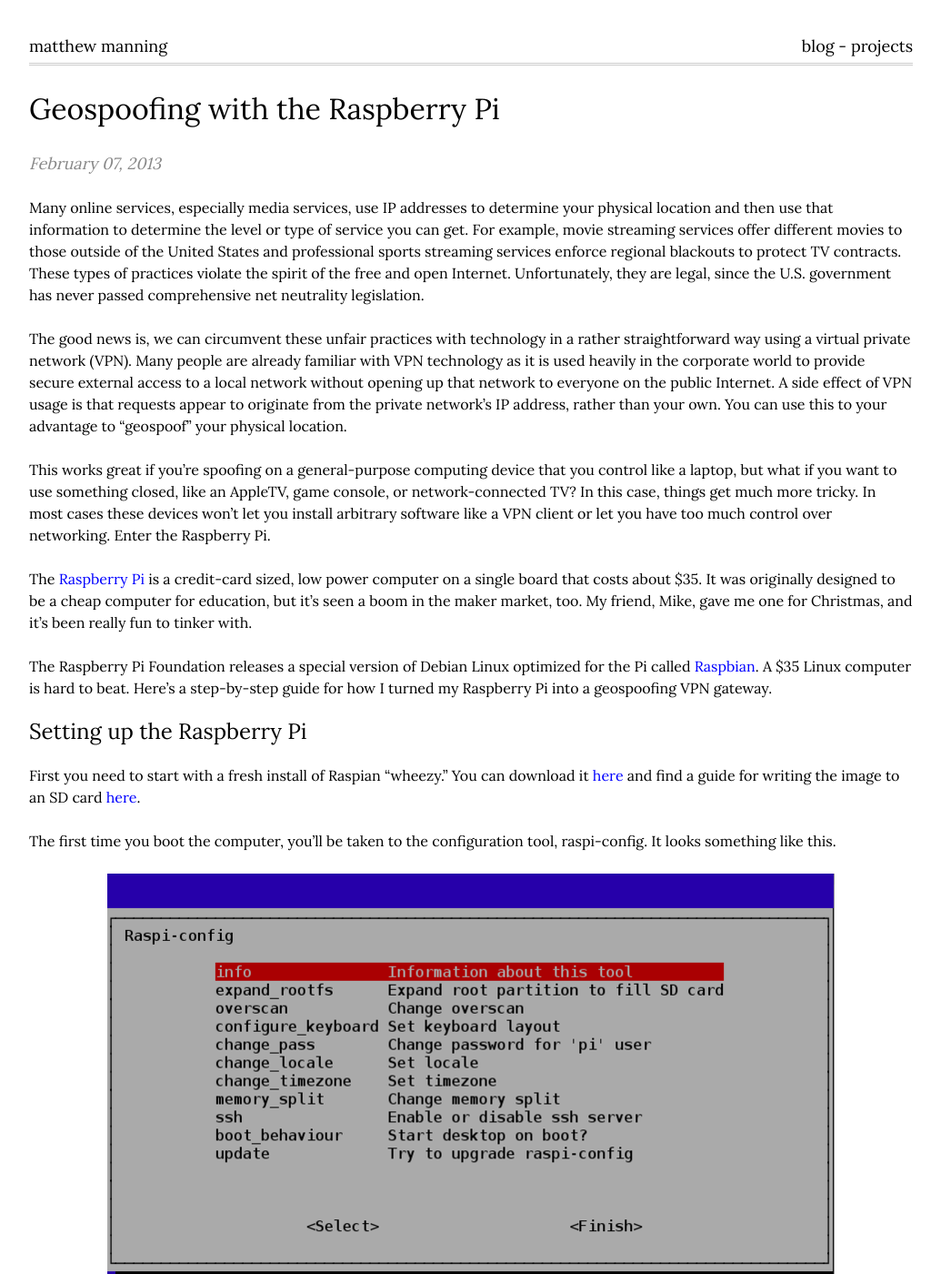
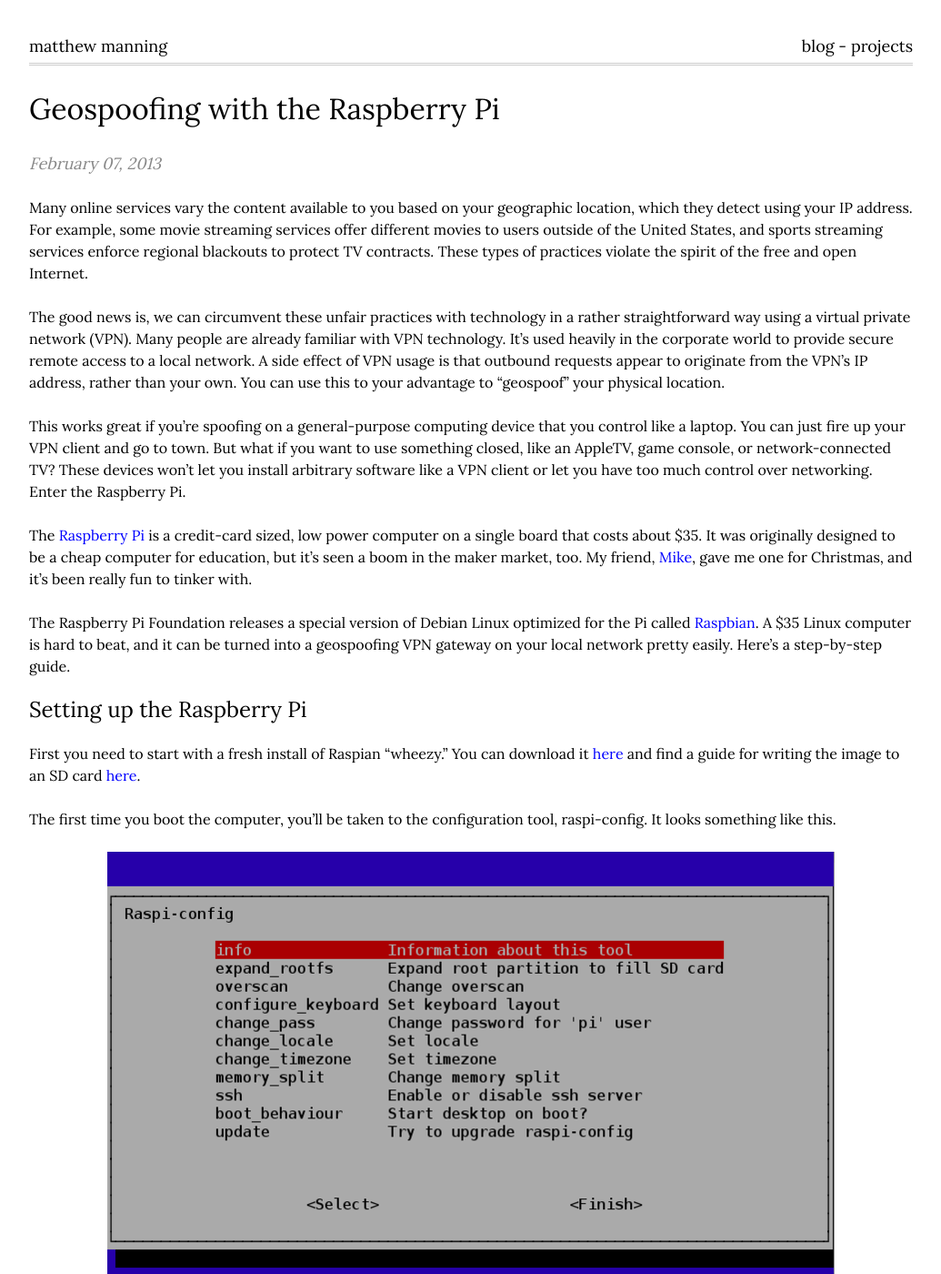
Before and after one commit to mattmanning/mattmanning.github.com, a Jekyll site: the page built from _posts/2013-02-07-Geospoofing-with-the-Raspberry-Pi.md, in a window 1280 px wide and 1400 px high. Shown: the whole window at 91% size, without its empty margins (122-1157 px from the left). Built offline with Jekyll 4.4.1, drawn with Linux system fonts in a browser that asks for light colours; Markdown is read by kramdown in place of the engine named in the settings; comment, search, counter and statistics services are not loaded; some of the changed text lies outside the part shown.

Commit message:
Revise post.

```diff
--- a/_posts/2013-02-07-Geospoofing-with-the-Raspberry-Pi.md
+++ b/_posts/2013-02-07-Geospoofing-with-the-Raspberry-Pi.md
@@ -3,15 +3,15 @@
 title: Geospoofing with the Raspberry Pi
 ---
 
-Many online services, especially media services, use IP addresses to determine your physical location and then use that information to determine the level or type of service you can get. For example, movie streaming services offer different movies to those outside of the United States and professional sports streaming services enforce regional blackouts to protect TV contracts. These types of practices violate the spirit of the free and open Internet. Unfortunately, they are legal, since the U.S. government has never passed comprehensive net neutrality legislation.
+Many online services vary the content available to you based on your geographic location, which they detect using your IP address. For example, some movie streaming services offer different movies to users outside of the United States, and sports streaming services enforce regional blackouts to protect TV contracts. These types of practices violate the spirit of the free and open Internet.
 
-The good news is, we can circumvent these unfair practices with technology in a rather straightforward way using a virtual private network (VPN). Many people are already familiar with VPN technology as it is used heavily in the corporate world to provide secure external access to a local network without opening up that network to everyone on the public Internet. A side effect of VPN usage is that requests appear to originate from the private network's IP address, rather than your own. You can use this to your advantage to "geospoof" your physical location.
+The good news is, we can circumvent these unfair practices with technology in a rather straightforward way using a virtual private network (VPN). Many people are already familiar with VPN technology. It's used heavily in the corporate world to provide secure remote access to a local network. A side effect of VPN usage is that outbound requests appear to originate from the VPN's IP address, rather than your own. You can use this to your advantage to "geospoof" your physical location.
 
-This works great if you're spoofing on a general-purpose computing device that you control like a laptop, but what if you want to use something closed, like an AppleTV, game console, or network-connected TV? In this case, things get much more tricky. In most cases these devices won't let you install arbitrary software like a VPN client or let you have too much control over networking. Enter the Raspberry Pi.
+This works great if you're spoofing on a general-purpose computing device that you control like a laptop. You can just fire up your VPN client and go to town. But what if you want to use something closed, like an AppleTV, game console, or network-connected TV? These devices won't let you install arbitrary software like a VPN client or let you have too much control over networking. Enter the Raspberry Pi.
 
-The [Raspberry Pi](http://www.raspberrypi.org/faqs) is a credit-card sized, low power computer on a single board that costs about $35. It was originally designed to be a cheap computer for education, but it's seen a boom in the maker market, too. My friend, Mike, gave me one for Christmas, and it's been really fun to tinker with.
+The [Raspberry Pi](http://www.raspberrypi.org/faqs) is a credit-card sized, low power computer on a single board that costs about $35. It was originally designed to be a cheap computer for education, but it's seen a boom in the maker market, too. My friend, [Mike](http://www.youtube.com/watch?v=Kh2AWswAMvw), gave me one for Christmas, and it's been really fun to tinker with.
 
-The Raspberry Pi Foundation releases a special version of Debian Linux optimized for the Pi called [Raspbian](http://www.raspbian.org/). A $35 Linux computer is hard to beat. Here's a step-by-step guide for how I turned my Raspberry Pi into a geospoofing VPN gateway.
+The Raspberry Pi Foundation releases a special version of Debian Linux optimized for the Pi called [Raspbian](http://www.raspbian.org/). A $35 Linux computer is hard to beat, and it can be turned into a geospoofing VPN gateway on your local network pretty easily. Here's a step-by-step guide.
 
 Setting up the Raspberry Pi
 ---------------------------
@@ -22,9 +22,9 @@
 
 ![raspi-config menu screen](/images/raspi-config.png)
 
-Since you'll be using this computer as a network device, you'll want to change the default password here for security reasons. Turning on the ssh server is also necessary unless you intend to keep the Pi hooked up to a monitor, keyboard, and mouse permanently.
+Since you'll be using this computer as a network device, you should change the default password for security reasons. Turning on the ssh server is also necessary unless you intend to keep the Pi hooked up to a monitor, keyboard, and mouse.
 
-Next, [give your Raspberry Pi a static IP address](http://www.raspberrypi-tutorials.co.uk/raspberry-pi-static-ip-address/) outside your router's DHCP range. You're going to need a static IP address to set as the gateway when you configure the other devices on your local network.
+Next, [give your Raspberry Pi a static IP address](http://www.raspberrypi-tutorials.co.uk/raspberry-pi-static-ip-address/) outside your router's DHCP range. You'll use this address as the router or gateway when you configure the other devices on your local network.
 
 At some point you'll want to upgrade all the software on your Pi using the commands:
 
@@ -40,7 +40,7 @@
 
     sudo apt-get install openvpn
 
-Now you'll want to get access to a VPN server in a geographically beneficial area. I've had good results with [PrivateTunnel](https://www.privatetunnel.com). They're cheap, and they have servers in San Jose, Chicago, London, Zurich, and Montreal. Once you choose a server location, you can download its related configuration file. Copy this file to the Raspberry Pi, and save it as `/etc/openvpn/server.conf`.
+Now you'll want to get access to a VPN server in a geographically beneficial area. I've had good results with [PrivateTunnel](https://www.privatetunnel.com). The service is inexpensive, and they have servers in San Jose, Chicago, London, Zurich, and Montreal. Once you choose a server location you can download its related configuration file. Save this file on the Raspberry Pi as `/etc/openvpn/server.conf`.
 
 You'll want to make a couple of edits to this file. So open it with `nano`:
 
@@ -58,10 +58,6 @@
 
     dev tun0
 
-Save this file, then restart OpenVPN with the command:
-
-    sudo /etc/init.d/openvpn restart
-
 Configuring iptables
 --------------------
 
@@ -69,11 +65,11 @@
 
     sudo iptables-restore < /etc/iptables.test.rules
 
-This is the way you usually test iptables rules. We know that these work, so go ahead and save them into your permanent config file with the command:
+Normally you would now test the functionality of your iptables rules. We know that these work, so go ahead and save them into your permanent config file with the command:
 
     sudo iptables-save > /etc/iptables.up.rules
 
-We want these rules to be loaded every time the Pi boots, so create a new file:
+You want these rules to be loaded every time the Pi boots, so create a new file:
 
     sudo nano /etc/network/if-pre-up.d/iptables
 
@@ -82,7 +78,7 @@
     #!/bin/bash
     /sbin/iptables-restore < /etc/iptables.up.rules
 
-Save the file and then make it executable:
+Make it executable:
 
     chmod +x /etc/network/if-pre-up.d/iptables
 
@@ -104,24 +100,24 @@
 Testing
 -------
 
-If everything was done correctly, you should now be able to use the Raspberry Pi as a VPN gateway. On another computer on the same local network, visit [WhatIsMyIPAddress.com](http://whatismyipaddress.com/). Note your current IP address and physical location on the map.
+If everything was done correctly, you should now be able to use the Raspberry Pi as a VPN gateway. On a computer connected to the same local network as the Pi, visit [WhatIsMyIPAddress.com](http://whatismyipaddress.com/). Note your current IP address and physical location on the map.
 
-Now, change your computer's router to be the Raspberry Pi's IP address on the local network. If you don't know it's address, you can find it by running the command:
+Now, change your computer's router to the Raspberry Pi's IP address. If you don't know it's address, you can find it by running the command:
 
     ifconfig
 
-on the Pi. I'm on a Mac and my Pi's IP address is 10.0.1.22, so my network config looks like this:
+on the Pi. I'm on a Mac and my Pi's IP address is 10.0.1.202, so my network config looks like this:
 
 ![Network Preferences](/images/network-config.png)
 
-If you're on Windows I think "Router" is called "Default Gateway". Now, reload WhatIsMyIPAddress in your browser. You should now see the IP address of your VPN and its location reflected on the map. You're geospoofing!
+If you're on Windows I think "Router" is called "Default Gateway". Now, reload WhatIsMyIPAddress. You should now see the IP address of your VPN and its location reflected on the map. Congratulations! You're geospoofing!
 
 Now all you have to do is set the router (or gateway) on your closed devices like AppleTV and Xbox 360 to the Raspberry Pi's IP address and you can access content available only in your VPN's location.
 
 Using the gateway selectively
 -----------------------------
 
-PrivateTunnel is priced relatively easily, but if you're doing things like streaming video, it's really easy to eat up your data transfer allotment very quickly. Luckily many services use only a single authentication request to determine your location. If you find this to be the case with your service, you can edit your OpenVPN configuration to only send requests to certain IP addresses through the VPN instead of all of them.
+PrivateTunnel is reasonably priced, but if you're doing things like streaming video, it's really easy to eat up your data transfer allotment very quickly. Luckily many services use only a single authentication request to determine your location. If you find this to be the case with your service, you can configure OpenVPN to send requests through the VPN only to certain IP addresses.
 
 To do that, open up the config file:
 
```
Also changed, not shown: images/network-config.png.
